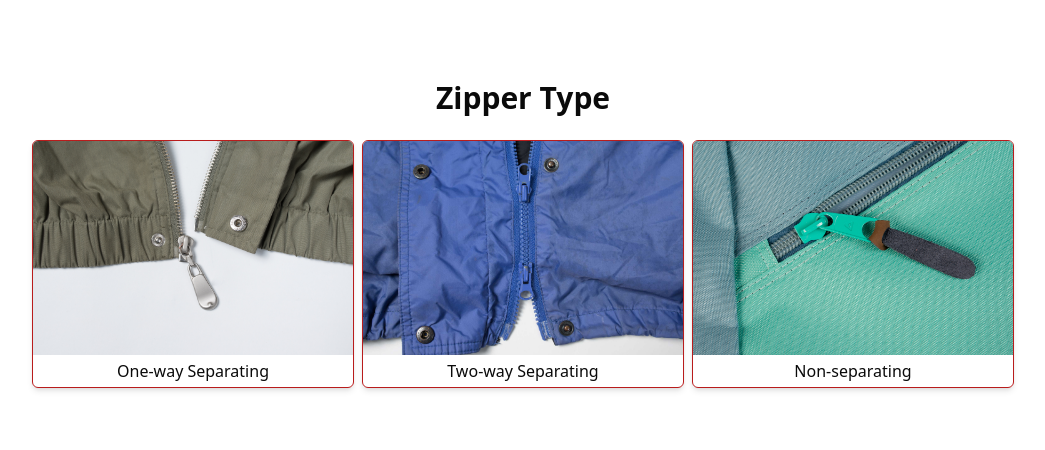
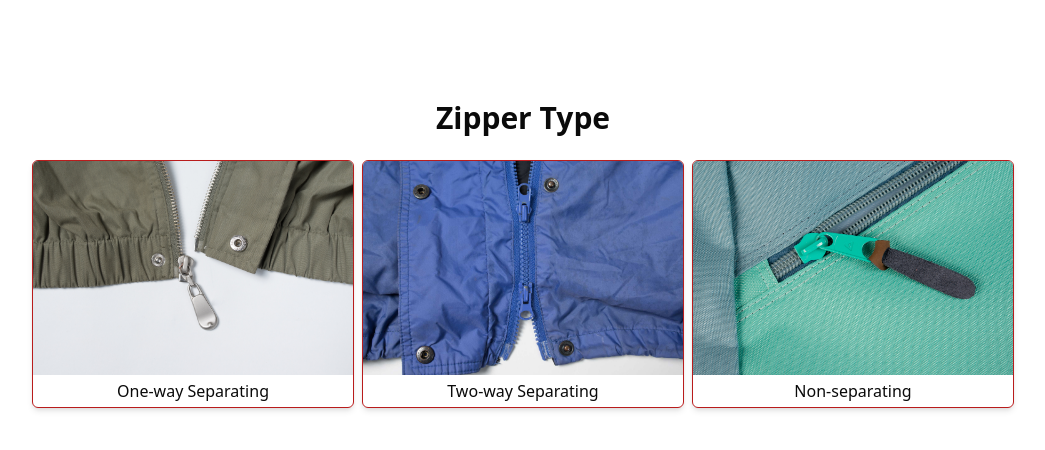
Before and after one commit to Zipper-Rescue/zipper_wizard, a React (Vite) app: page / in a window 1280 px wide. Shown: the top 450 px of the page, without its empty margins (117-1162 px from the left). Built offline with nearby package versions, Linux system fonts and the light colour scheme.

Commit message:
add padding to fix scrolling (4)

```diff
--- a/src/components/step-layout.tsx
+++ b/src/components/step-layout.tsx
@@ -33,7 +33,7 @@ export function StepLayout({
 
         // Padding top accounts for the fixed header, which will cover
         // the title of the step when it is scrolled into view.
-        "pt-[80px]",
+        "pt-[80px] md:pt-[100px]",
       )}
     >
       <h1 className={"text-3xl font-semibold"}>{title}</h1>
```
